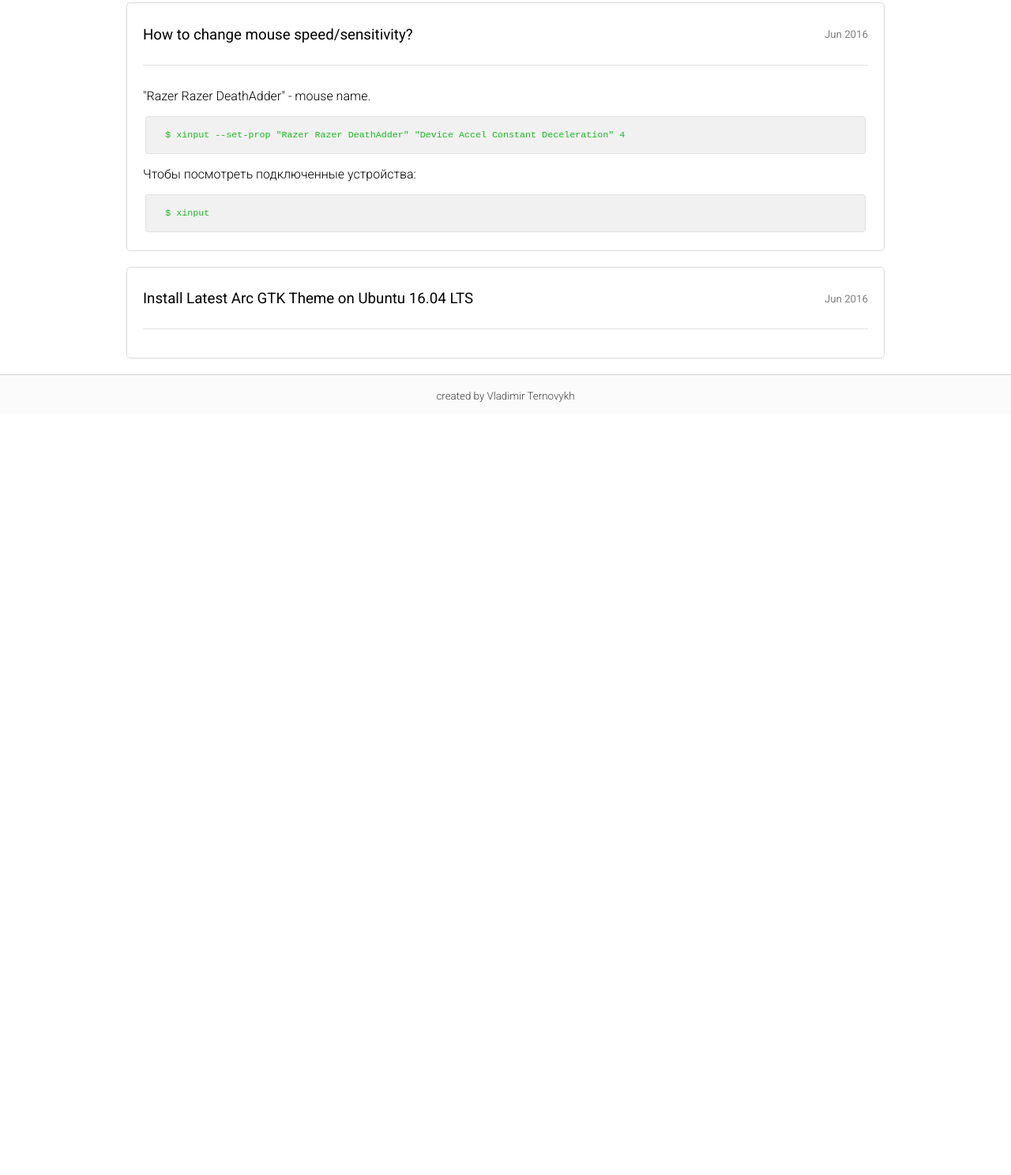
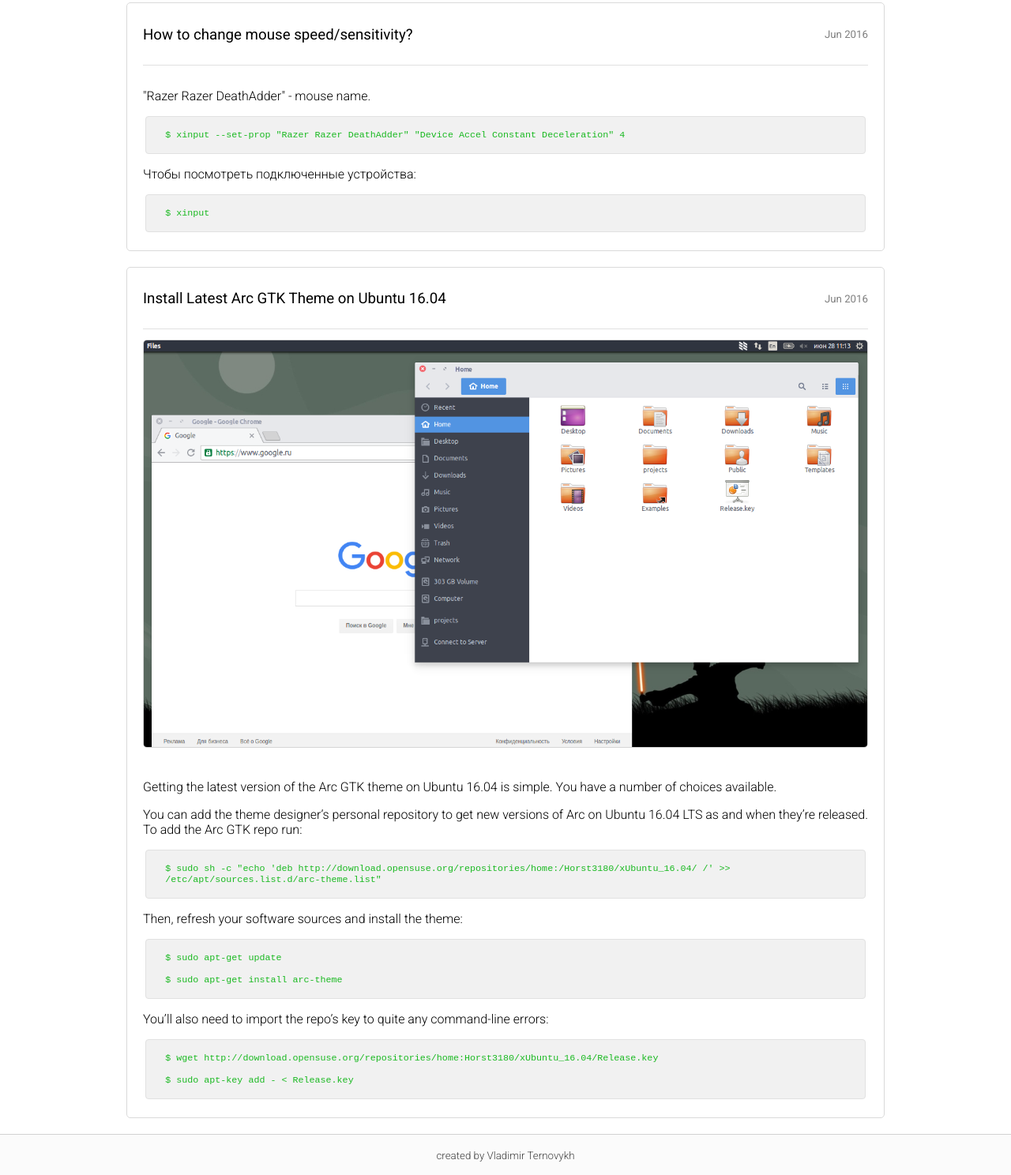
Before and after one commit to vlterno/vlterno.com, a plain HTML site: page linux.html in a window 1280 px wide. Shown: the part 598-2086 px from the top of the page at 79% size. Before the commit the page ends 1124 px from the top, so only its background shows below. Drawn offline with Linux system fonts and the light colour scheme.

Commit message:
how change ubuntu themes

```diff
--- a/css/custom.css
+++ b/css/custom.css
@@ -174,7 +174,6 @@ code {
   padding: .2rem .5rem;
   margin: 0 .2rem;
   font-size: 90%;
-  white-space: nowrap;
   background: #F1F1F1;
   border: 1px solid #E1E1E1;
   border-radius: 4px;
@@ -186,6 +185,7 @@ pre > code {
   display: block;
   padding: 1rem 1.5rem;
   white-space: pre-wrap;
+  word-wrap: break-word;
 }
 
 
@@ -201,6 +201,8 @@ pre > code {
   float: right; }
 .u-pull-left {
   float: left; }
+.img-center {
+  text-align: center; }
 
 /* Buttons
 –––––––––––––––––––––––––––––––––––––––––––––––––– */
@@ -291,6 +293,10 @@ _________________________________________*/
  	height: 50px;
   width: auto;
  	box-sizing: border-box;
+}
+
+.act-col {
+  padding-top: 20px;
 }
 
 .act-col:hover, .act-col:focus {
--- a/linux.html
+++ b/linux.html
@@ -86,7 +86,7 @@ $ sudo apt-get autoremove</code></pre>
 		<div class="container" id="container-content">
 			<div class="content">
 				<div class="six columns head-content">
-					<h3>Install Latest Arc GTK Theme on Ubuntu 16.04 LTS</h3>
+					<h3>Install Latest Arc GTK Theme on Ubuntu 16.04</h3>
 				</div>
 				<div class="six columns content-date">
 					<h5>Jun 2016</h5>
@@ -95,6 +95,20 @@ $ sudo apt-get autoremove</code></pre>
 					<hr>
 				</div>
 				<div class="twelve columns content-text">
+					<img class="u-full-width content-image" src="content/pic_3.png">
+					<p>Getting the latest version of the Arc GTK theme on Ubuntu 16.04 is simple. You have a number of choices available.</p>
+					<p>You can add the theme designer’s personal repository to get new versions of Arc on Ubuntu 16.04 LTS as and when they’re released. To add the Arc GTK repo run:</p>
+					<pre><code>$ sudo sh -c "echo 'deb http://download.opensuse.org/repositories/home:/Horst3180/xUbuntu_16.04/ /' >> /etc/apt/sources.list.d/arc-theme.list"</code></pre>
+					<p>Then, refresh your software sources and install the theme:</p>
+					<pre><code>$ sudo apt-get update
+
+$ sudo apt-get install arc-theme</code></pre>
+					<p>You’ll also need to import the repo’s key to quite any command-line errors:</p>
+					<pre><code>$ wget http://download.opensuse.org/repositories/home:Horst3180/xUbuntu_16.04/Release.key
+
+$ sudo apt-key add - < Release.key
+</code></pre>
+
 
 				</div>
 			</div>
```
Also changed, not shown: code.html (+4 -2 lines).
